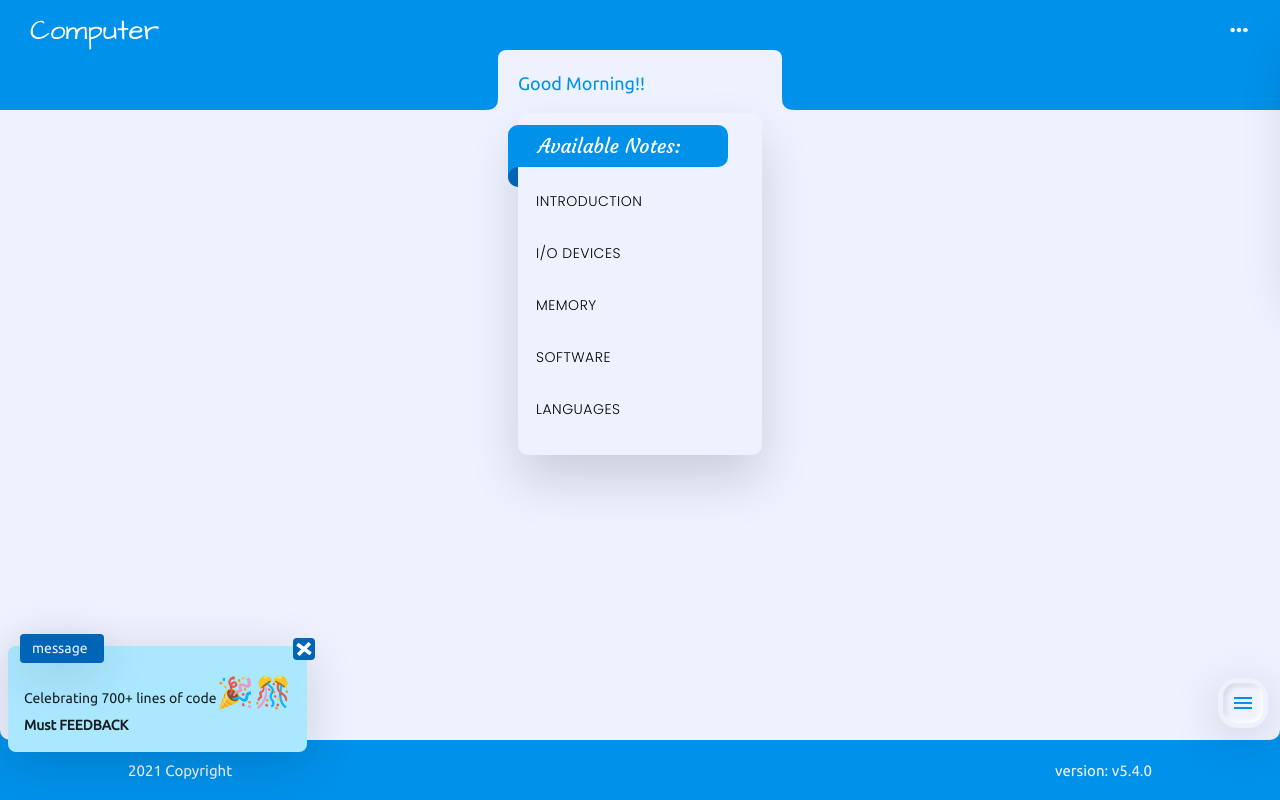
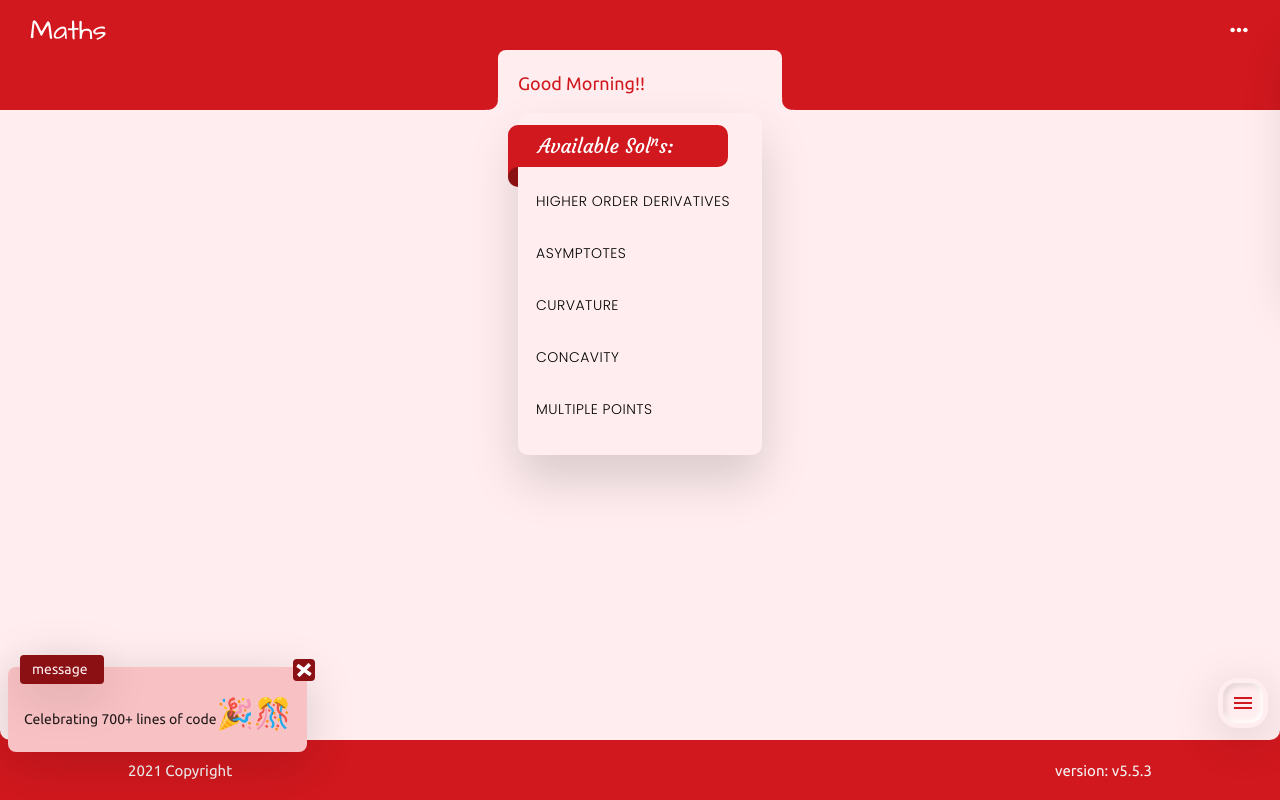
Before and after one commit to ys62/comp, a plain HTML site: page index.html in a window 1280 px wide. Drawn offline with Linux system fonts and the light colour scheme.

Commit message:
Add files via upload

```diff
--- a/index.html
+++ b/index.html
@@ -2,12 +2,12 @@
 <head>
 <meta charset="utf-8">
 <meta name="viewport" content="width=device-width, initial-scale=1.0">
-<meta name="theme-color" content="#0091ea">
+<meta name="theme-color" content="#d0181e">
 <meta property="og:image" content="https://yudhveer-singh.github.io/math/maths.png" />
-<meta property="og:site_name" content="Comp" />
+<meta property="og:site_name" content="Maths" />
 <meta  property="og:type" content="object" />
-<meta property="og:title" content="Computer notes" />
-<meta property="og:url" content="https://yudhveer-singh.github.io/comp" />
+<meta property="og:title" content="Math notes" />
+<meta property="og:url" content="https://yudhveer-singh.github.io/math" />
 <meta property="og:description" content="Contribute to Yudhveer-Singh" />
 <title>Notes</title>
 <link rel="stylesheet" href="styles.css">
@@ -50,6 +50,8 @@ a{
   <span>+ assistive touch added</span><br>
   <span>+ reset option updated</span><br>
   <span>+ popup bug fixed</span><br>
+  <span>+ toast added</span><br>
+  <span>+ miner bugs fixed</span><br>
   <span>+ 🎉700+ lines of code</span>
 </div>
 <div class="login">
@@ -76,11 +78,11 @@ a{
 </div>
 <div class="asistive_touch">
   <div class="asis_launcher material-icons">menu</div>
-  <a href=""><div class="asis_1 material-icons">refresh
+  <a href=""><div class="refresh asis_1 material-icons">refresh
   </div></a>
   <div class="sign_in asis_2 material-icons">face
   </div>
-  <a href="mailto:ys.batth62@gmail.com?cc=ekamcosine@gmail.com&subject=FEEDBACK&body=/*Enter Your Feed Here*/"><div class="asis_3 material-icons">send
+  <a href="mailto:ys.batth62@gmail.com?cc=ekamcosine@gmail.com&subject=FEEDBACK&body=/*Enter Your Feed Here*/"><div class="feedback asis_3 material-icons">send
   </div></a>
   <div class="asis_4 material-icons" onclick="device_info_pop()">info</div>
   <div class="asis_5 reset material-icons">delete</div>
@@ -90,7 +92,7 @@ a{
   hi
 </div>-->
 <header id="header">
-<div id="title">Computer</div>
+<div id="title">Maths</div>
 <div class="menu_icon">
   <img src="menu.svg"></img>
    <!--<i class="tiny material-icons">view_headline</i>-->
@@ -102,28 +104,28 @@ a{
   <section id="subcontent">
     <div id="greet"></div>
     <section id="content_card">
-<div id="div">Available Notes:</div>
+<div id="div">Available Sol<sup>n</sup>s:</div>
 <!--<hr id="hr" color="#b64fc8" width="104px" align="left">-->
 <ul>
 <li style="--i:1;">
-  <a href="https://drive.google.com/file/d/1iv_yGt_p3RhaB7I7jal3ozSFY-1HhyH6/view?usp=drivesdk">
-    <button id="box" class="waves-effect waves-green btn">introduction</button> </a>
+  <a href="https://drive.google.com/file/d/1aRZFEp8OfQJ6IfDN5Owi45WwRnzDZU_6/view?usp=drivesdk">
+    <button id="box" class="waves-effect waves-green btn">Higher Order Derivatives</button> </a>
 </li>
 <li style="--i:1.3;">
-  <a href="https://drive.google.com/file/d/1ivLwPCA9SOj_x9IafoojuZQ9fRSVXJmS/view?usp=drivesdk">
-    <button id="box" class="waves-effect waves-green btn">I/O devices</button> </a>
+  <a href="https://drive.google.com/file/d/1aQ7ZU5nqm3cQgBil_Pooai1udHZ8F51g/view?usp=drivesdk">
+    <button id="box" class="waves-effect waves-green btn">Asymptotes</button> </a>
 </li>
 <li style="--i:1.6;">
-  <a href="https://drive.google.com/file/d/1it6oQz6CSvZiusna7J_TkT5pWK4hN52S/view?usp=drivesdk">
-    <button id="box" class="waves-effect waves-green btn">memory</button> </a>
+  <a href="https://drive.google.com/file/d/1athKDEBDzthSeKKF9ErBnroaXTMB_eSc/view?usp=drivesdk">
+    <button id="box" class="waves-effect waves-green btn">Curvature</button> </a>
 </li>
 <li style="--i:1.9;">
-  <a href="https://drive.google.com/file/d/1it6B3t1SxRi3qaaUV7sW7U5xLotpYMWX/view?usp=drivesdk">
-    <button id="box" class="waves-effect waves-green btn">Software</button></a>
+  <a href="https://drive.google.com/file/d/1fjEU2mnXf6mgFOkKFPkv92UWU_UlAS-X/view?usp=drivesdk">
+    <button id="box" class="waves-effect waves-green btn">Concavity</button></a>
 </li>
 <li style="--i:2.2;">
-  <a href="https://drive.google.com/file/d/1iqxY_41ImavUkMpX9ZORwL4Gz89GV6Mn/view?usp=drivesdk">
-    <button id="box" class="waves-effect waves-green btn">Languages
+  <a href="https://drive.google.com/file/d/1ffGU28-lLlYeOsTdJ8Q2NgIyhGbWXKp5/view?usp=drivesdk">
+    <button id="box" class="waves-effect waves-green btn">Multiple Points
     </button> </a>
 </li>
 </ul>
@@ -133,7 +135,7 @@ a{
 <footer>
   <div class="footer-copyright grey-text text-lighten-4">
     2021 Copyright
-    <div class="right version">version: v5.4.0</div>
+    <div class="right version">version: v5.5.3</div>
   </div>
 </footer>
 <script src="materialize.min.js"></script>
@@ -200,6 +202,7 @@ $(".btn_login").click(function(){
   $(".login").css({
     "transform":"translateX(-320px)"
   });
+  toast("saved successfully!!",3000);
 });
 $(".btn_login_cancel").click(function(){
   $(".login").css({
@@ -219,6 +222,15 @@ $(".sign_in").click(function(){
     "transform":"translateX(0px)"
   });
 });
+$(".feedback").click(function(){
+    toast("opening...",3000);
+});
+$(".refresh").click(function(){
+    toast("refreshing...",3000);
+});
+$(".reset").click(function(){
+    toast("cleaning your data...",3000);
+});
 function pop(message){
   $("body").append($('<div></div>').attr("class","popup").html(message));
   $(".popup").append($('<div></div>').attr("class","popup_close"));
@@ -237,7 +249,7 @@ pop(
 +"<b>Browser</b>: "+navigator.appVersion+"<br>");
 }
 if(localStorage.getItem("pop_700")==null){
-  pop('Celebrating 700+ lines of code<span style="font-size:30px;">🎉🎊</span><br><b>Must FEEDBACK</b>');
+  pop('Celebrating 700+ lines of code<span style="font-size:30px;">🎉🎊</span>');
   localStorage.setItem("pop_700","ok");
 }
 var asis_var=0;
@@ -263,6 +275,16 @@ $(".asis_launcher").click(function (){
     asis_var--;
   }
 });
+function toast(msg,toast_duration){
+    $(".atoast").empty();
+    $("body").prepend($('<div></div>').attr("class","atoast"));
+    $(".atoast").append($('<div></div>').attr("class","tos").html(msg));
+    setTimeout(function(){
+        $(".atoast").empty();
+    },toast_duration);
+}
+toast("welcome!!",3000);
+//M.toast({html:'hi'});
 </script>
 <script src="preloader.js"></script>
 </body>
--- a/styles.css
+++ b/styles.css
@@ -21,19 +21,19 @@
   }
 :root{
   /*blue*/
-  --body_back: #eef2ff;
+  /*--body_back: #eef2ff;
   --main_color: #64c1ff;
   --main_light: #aae8ff;
   --header: #0091ea;
   --main_dark: #0064b7;
-  --badge: var(--header);
+  --badge: var(--header);*/
   /*red*/
-  /*--body_back: #ffedef;
+  --body_back: #ffedef;
   --main_color: #f3989b;
   --main_light: #f8c1c3;
   --header: #d0181e;
   --main_dark: #8b1014;
-  --badge: var(--header);*/
+  --badge: var(--header);
   /*orange*/
   /*--body_back: #FFF4E9;
   --main_color: #FFB069;
@@ -426,4 +426,22 @@ footer::after{
   justify-content: center;
   align-items: center;
 }
-.asis_launcher{z-index:11;}
+.asis_launcher{
+    z-index:11;
+}
+.atoast{
+    z-index: 14;
+    position: fixed;
+    bottom:8px;
+    width: 100%;
+    display:flex;
+    justify-content: center;
+    transition-duration: 2s;
+}
+.atoast .tos{
+    background: var(--body_back);
+    padding:10px 24px;
+    font-size: 16px;
+    border-radius: 40px;
+    box-shadow:0 10px 50px rgba(0,0,0,0.15);
+}
```
